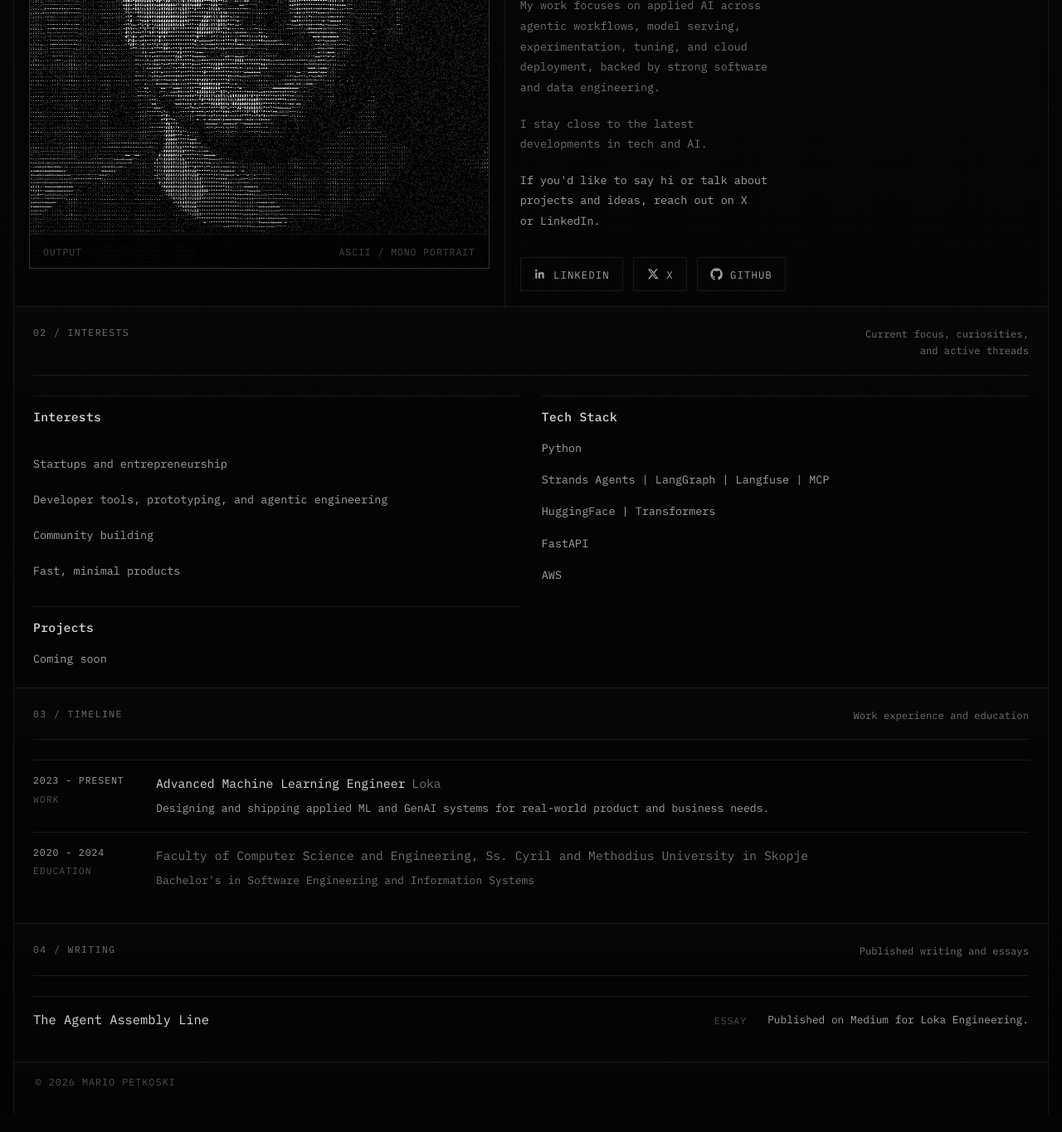
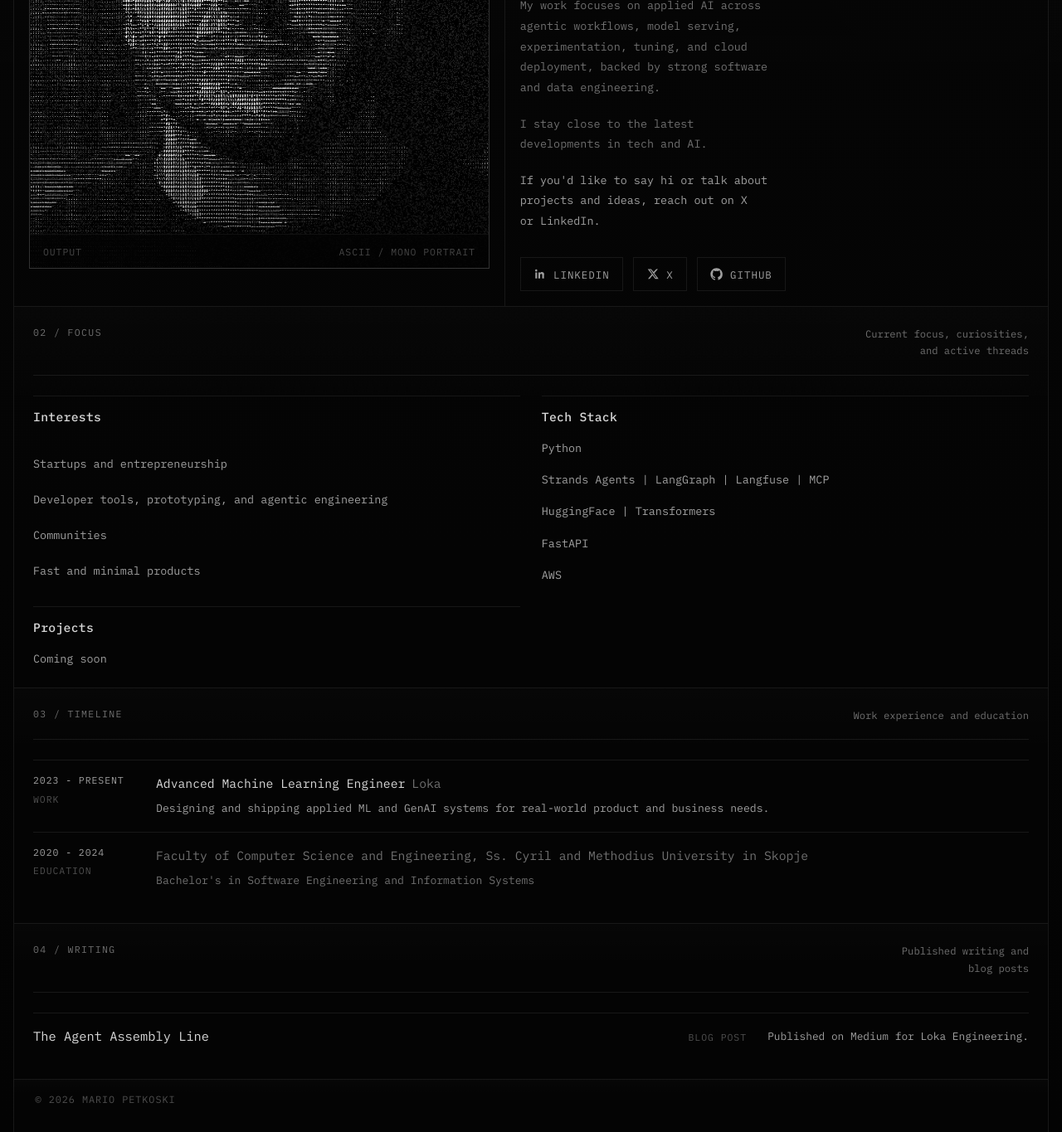
Before and after one commit to mariopetkoski/mariopetkoski.github.io, a React (Vite) app: page / in a window 1280 px wide. Shown: the part 725-2090 px from the top of the page at 83% size. Before the commit the page ends 2069 px from the top, so only its background shows below. Built offline with nearby package versions, Linux system fonts and the light colour scheme.

Commit message:
Refine profile copy and links

```diff
--- a/src/App.tsx
+++ b/src/App.tsx
@@ -183,7 +183,7 @@ export default function App() {
 
         <section className="section detail-section" id="interests">
           <div className="section-header">
-            <p className="section-kicker">02 / interests</p>
+            <p className="section-kicker">02 / focus</p>
             <p className="section-note">Current focus, curiosities, and active threads</p>
           </div>
 
@@ -223,7 +223,7 @@ export default function App() {
         <section className="section detail-section" id="writing">
           <div className="section-header">
             <p className="section-kicker">04 / writing</p>
-            <p className="section-note">Published writing and essays</p>
+            <p className="section-note">Published writing and blog posts</p>
           </div>
 
           <ul className="link-list">
--- a/src/content.ts
+++ b/src/content.ts
@@ -82,8 +82,8 @@ export const interestGroups: InterestGroup[] = [
     items: [
       'Startups and entrepreneurship',
       'Developer tools, prototyping, and agentic engineering',
-      'Community building',
-      'Fast, minimal products',
+      'Communities',
+      'Fast and minimal products',
     ],
   },
   {
@@ -114,7 +114,7 @@ export const timelineEntries: TimelineEntry[] = [
   {
     type: 'education',
     title: "Bachelor's in Software Engineering and Information Systems",
-    titleHref: 'https://www.finki.ukim.mk/',
+    titleHref: 'https://www.finki.ukim.mk/en',
     organization: 'Faculty of Computer Science and Engineering, Ss. Cyril and Methodius University in Skopje',
     period: '2020 - 2024',
   },
@@ -125,6 +125,6 @@ export const linkEntries: LinkEntry[] = [
     label: 'The Agent Assembly Line',
     href: 'https://medium.com/loka-engineering/the-agent-assembly-line-eabc3e95263d',
     meta: 'Published on Medium for Loka Engineering.',
-    kind: 'essay',
+    kind: 'blog post',
   },
 ];
```
